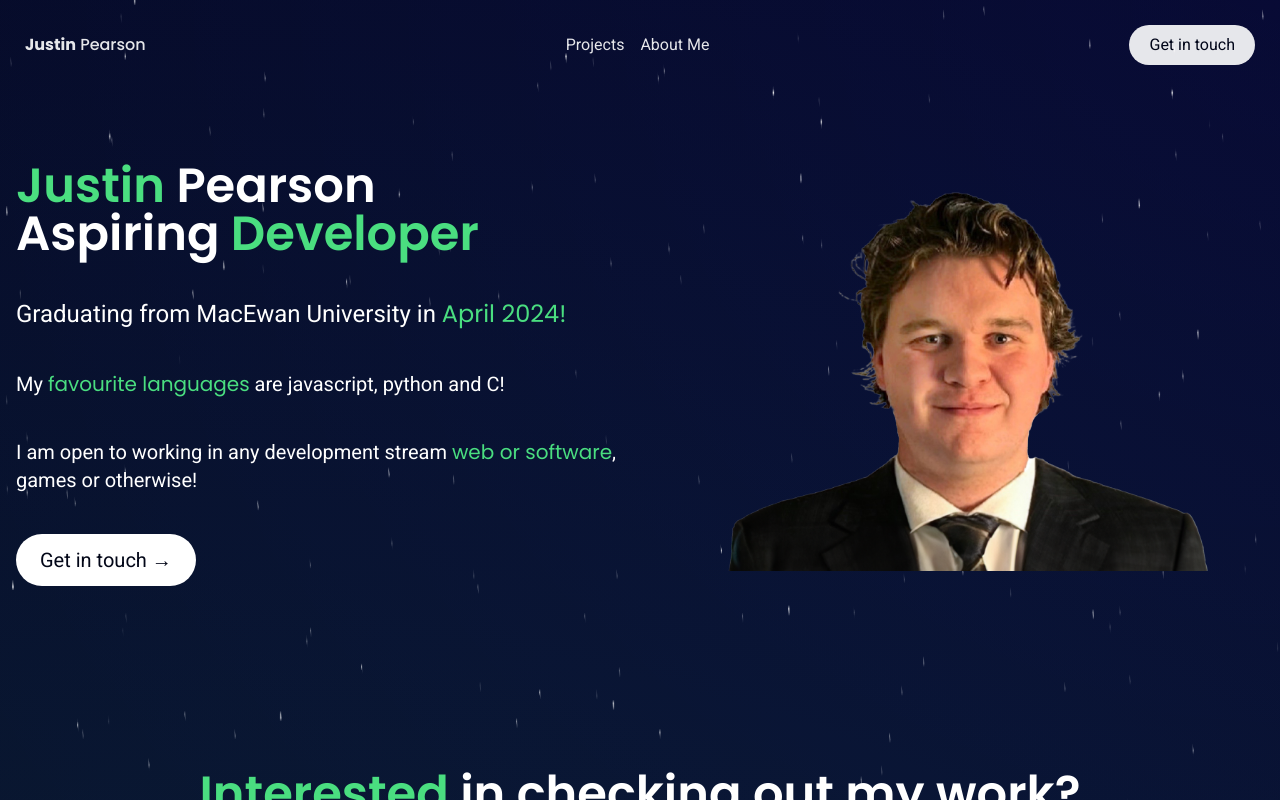
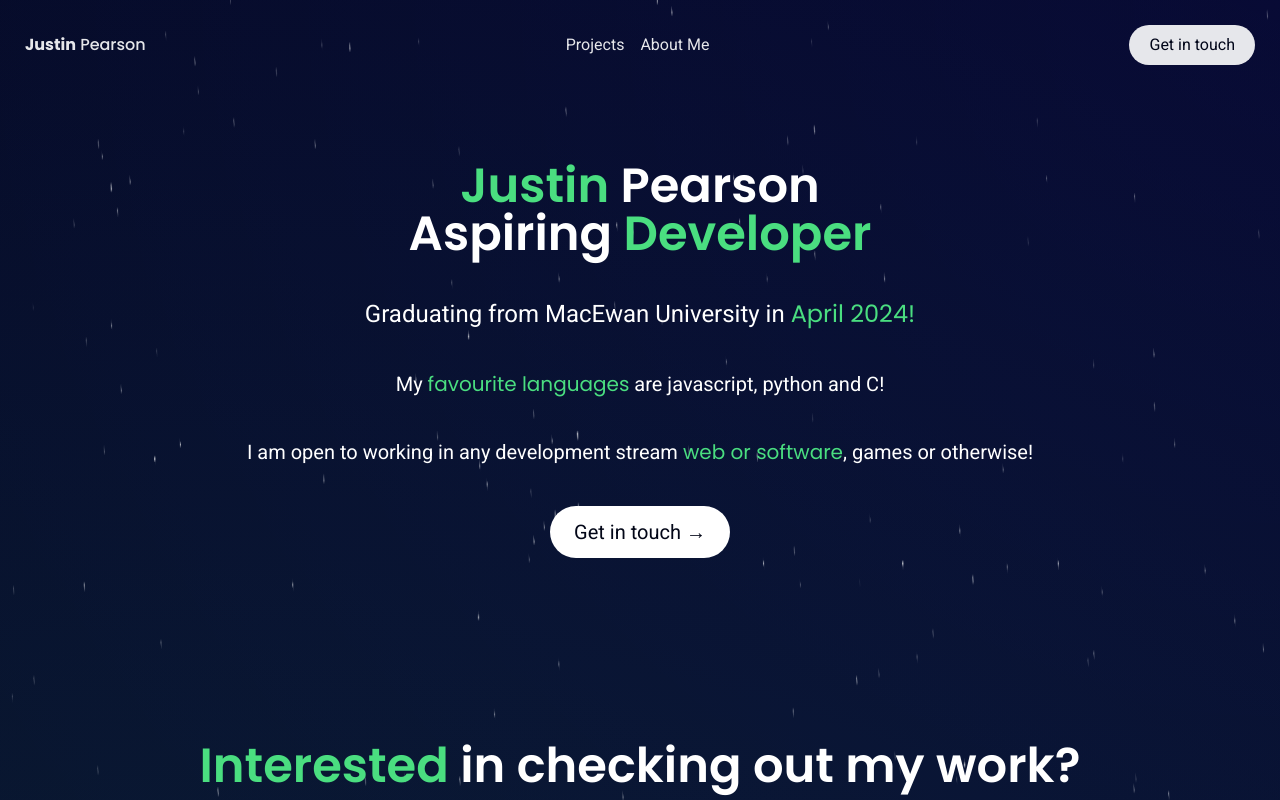
Before and after one commit to JP5252/Justin-Pearson-personal-pebsite, a SvelteKit app: page / in a window 1280 px wide. Shown: the top 800 px of the page. Built offline with nearby package versions, Linux system fonts and the light colour scheme.

Commit message:
update main

```diff
--- a/src/components/Main.svelte
+++ b/src/components/Main.svelte
@@ -41,11 +41,11 @@
 <main class="flex flex-col flex-1 p-4">
   <section
     id="introPage"
-    class="grid grid-cols-1 lg:grid-cols-2 gap-10 py-8
+    class="gap-10 py-8
 			sm:py-14"
   >
     <div
-      class="flex flex-col lg:justify-center text-center lg:text-left
+      class="flex flex-col lg:justify-center text-center
 					gap-6 md:gap-8 lg:gap-10"
     >
       <h2 class="font-semibold text-3xl sm:text-4xl md:text-5xl">
@@ -69,7 +69,7 @@
       </p>
 
       <a
-        class="greenshadow mx-auto lg:mr-auto lg:ml-0 text-base sm:text-lg md:text-xl
+        class="greenshadow mx-auto text-base sm:text-lg md:text-xl
       poppins relative overflow-hidden px-6 py-3 group rounded-full bg-white
       text-slate-950"
         href="https://linkedin.com/in/justin-pearson5252"
@@ -81,14 +81,6 @@
         />
         <h4 class="relative z-9">Get in touch &rarr;</h4>
       </a>
-    </div>
-    <div class="relative grid place-items-center">
-      <img
-        src={"images/profile.png"}
-        alt="Profile"
-        class="object-cover
-		z-[2] max-h-[50vh]"
-      />
     </div>
   </section>
 
```
Also changed, not shown: static/images/profile.png (deleted).
